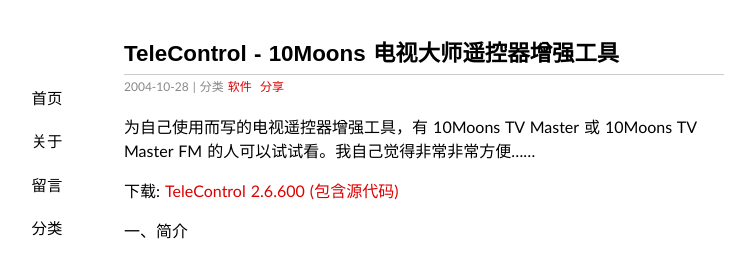
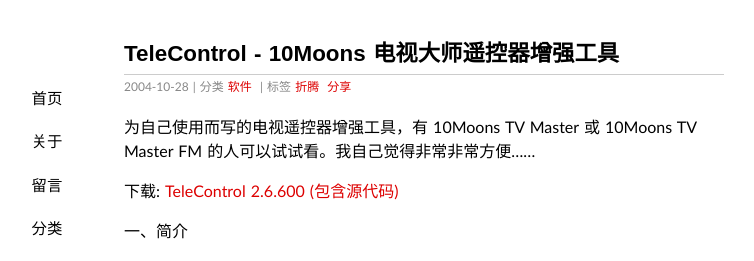
Before and after one commit to Yonsm/Yonsm.github.io, a Jekyll site: the page built from _posts/2004-10-28-telecontrol.md, in a window 1280 px wide and 900 px high. Shown: the top 261 px of the window, without its empty margins (216-970 px from the left). Built offline with Jekyll 4.4.1, drawn with Linux system fonts in a browser that asks for light colours; some web fonts are replaced; Markdown is read by kramdown in place of the engine named in the settings; comment, search, counter and statistics services are not loaded.

Commit message:
更新文章

```diff
--- a/_posts/2004-10-28-telecontrol.md
+++ b/_posts/2004-10-28-telecontrol.md
@@ -3,7 +3,8 @@ date: 2004-10-28 02:41:16+00:00
 layout: post
 title: TeleControl - 10Moons 电视大师遥控器增强工具
 thread: 131
-categories: 软件 分享
+categories: 软件
+tags: 折腾 分享
 ---
 
 
```
